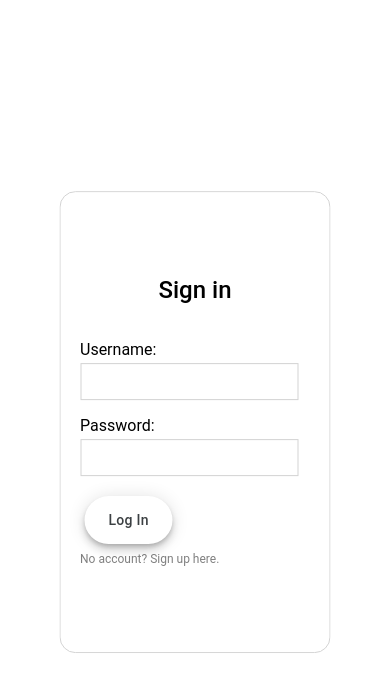
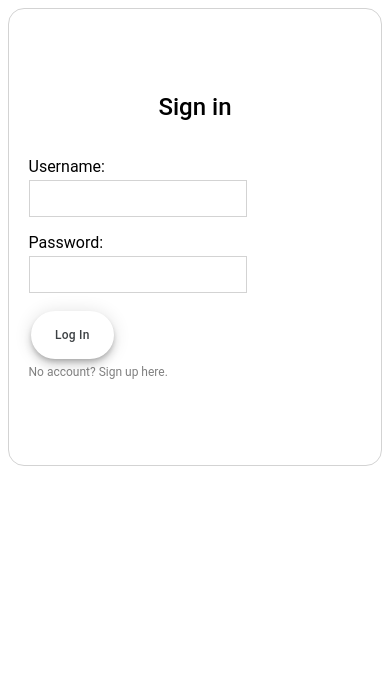
Before and after one commit to zhan-xl/project_3, a React (Create React App) app in the folder client/: page /log-in in a window 390 px wide. Shown: the top 692 px of the page. Built offline with nearby package versions, Linux system fonts and the light colour scheme.

Commit message:
some css to make moblie friendly

```diff
--- a/client/src/style/LogIn.css
+++ b/client/src/style/LogIn.css
@@ -8,6 +8,15 @@
   border: 1px solid lightgray;
   padding: 10vh 5vw;
   border-radius: 16px;
+}
+
+@media screen and (max-width: 600px) {
+  .container {
+    position: relative !important;
+    transform: none !important;
+    top: 0% !important;
+    left: 0% !important;
+   }
 }
 
 .sign-in {
--- a/client/src/style/navBar.css
+++ b/client/src/style/navBar.css
@@ -1,5 +1,6 @@
 .navbar-frame {
   display: flex;
+  flex-wrap: wrap;
   padding: 10px;
   justify-content: space-between;
 }
@@ -82,11 +83,12 @@
 }
 
 @media screen and (max-width: 600px) {
-  .navbar-button {
-    font-size: 16px;
+  .btn {
+    font-size: 12px;
+    margin: 2px;
   }
 
   .navbar-username {
-    font-size: 16px;
+    font-size: 12px;
   }
 }
--- a/client/src/style/post.css
+++ b/client/src/style/post.css
@@ -6,6 +6,16 @@
   border-right: 1px solid lightgray;
   padding: 12px;
   position: relative;
+}
+
+@media screen and (max-width: 600px) {
+  .grid-container {
+    width: 250px;
+  }
+
+  .post-img {
+    width: 150px !important;
+  }
 }
 
 .grid-container:hover {
```
